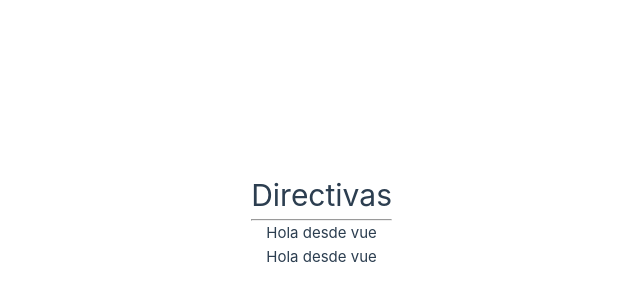
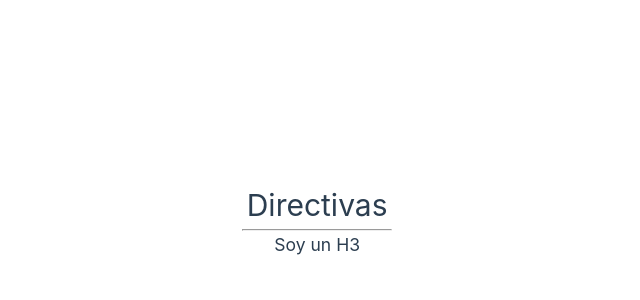
Before and after one commit to marcduranxanco/vue-3-desde-cero, a Vue app in the folder 03-Directivas/: page / in a window 1280 px wide. Shown: the part 180-480 px from the top of the page, without its empty margins (216-856 px from the left). Built offline with nearby package versions, Linux system fonts and the light colour scheme.

Commit message:
32 - V-html

```diff
--- a/03-Directivas/src/App.vue
+++ b/03-Directivas/src/App.vue
@@ -2,16 +2,14 @@
   <div>
     <h1>Directivas</h1>
     <hr/>
-    <span v-text="titulo"></span>
-    <br/>
-    <span> {{ titulo }} </span>
+    <div v-html="html" ></div>
   </div>
 </template>
 
 <script>
 export default {
   data: () => ({
-    titulo : "Hola desde vue"
+    html: "<h3>Soy un H3</h3>"
   })
 }
 </script>
```
